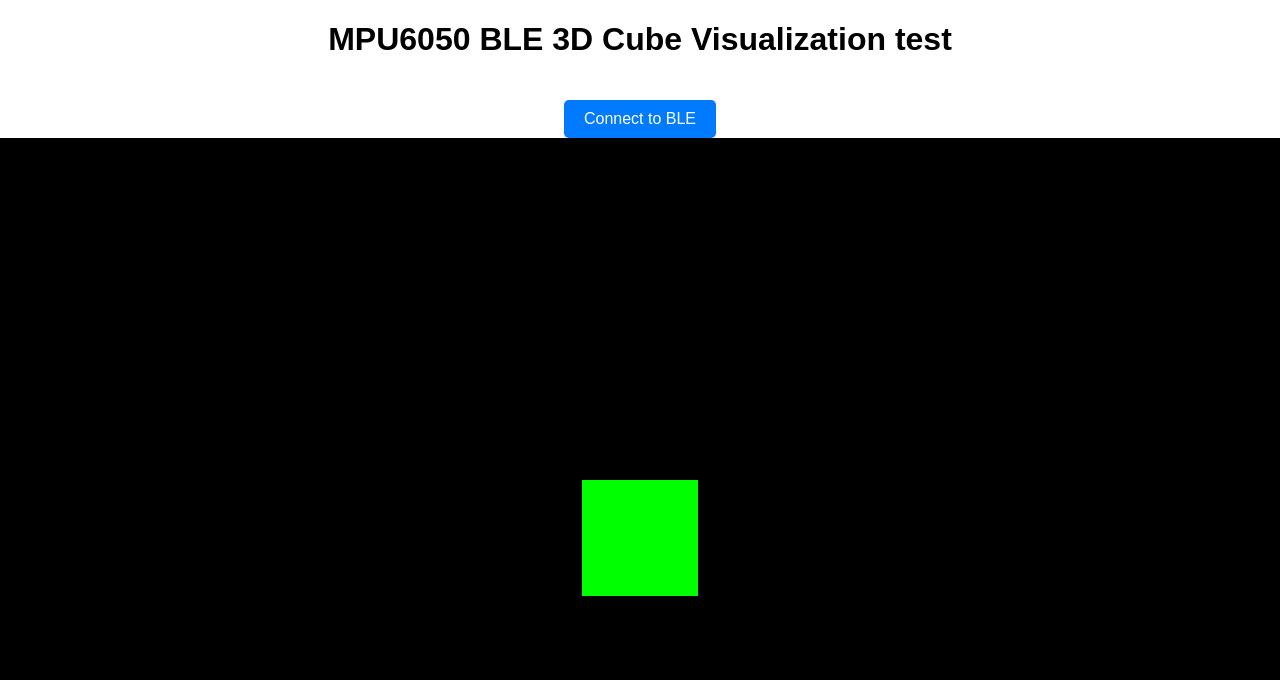
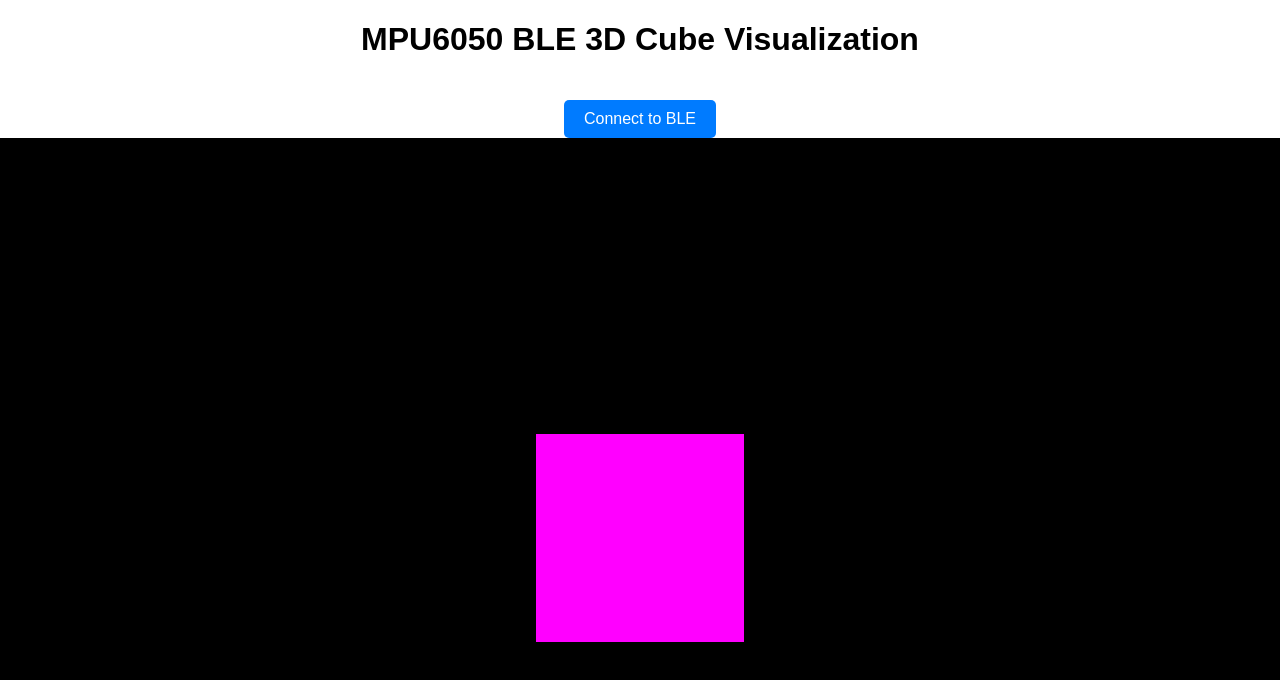
Before and after one commit to Khalaf001/mpu-6050, a plain HTML site: page index.html in a window 1280 px wide. Drawn offline with nearby package versions, Linux system fonts and the light colour scheme.

Commit message:
Add files via upload

```diff
--- a/index.html
+++ b/index.html
@@ -35,7 +35,7 @@
     </style>
 </head>
 <body>
-    <h1>MPU6050 BLE 3D Cube Visualization test</h1>
+    <h1>MPU6050 BLE 3D Cube Visualization</h1>
     <button id="connectButton">Connect to BLE</button>
     <div id="status"></div>
     <div id="container"></div>
@@ -55,13 +55,20 @@
             renderer.setSize(window.innerWidth, window.innerHeight);
             container.appendChild(renderer.domElement);
 
-            // Create a 3D cube
+            // Create a 3D cube with different colors on each face
             const geometry = new THREE.BoxGeometry(1, 1, 1); // Ensures the object is a cube
-            const material = new THREE.MeshBasicMaterial({ color: 0x00ff00 });
-            cube = new THREE.Mesh(geometry, material);
+            const materials = [
+                new THREE.MeshBasicMaterial({ color: 0xff0000 }), // Red
+                new THREE.MeshBasicMaterial({ color: 0x00ff00 }), // Green
+                new THREE.MeshBasicMaterial({ color: 0x0000ff }), // Blue
+                new THREE.MeshBasicMaterial({ color: 0xffff00 }), // Yellow
+                new THREE.MeshBasicMaterial({ color: 0xff00ff }), // Magenta
+                new THREE.MeshBasicMaterial({ color: 0x00ffff })  // Cyan
+            ];
+            cube = new THREE.Mesh(geometry, materials);
             scene.add(cube);
 
-            camera.position.z = 5;
+            camera.position.z = 3;
 
             animate();
         }
@@ -72,7 +79,7 @@
             renderer.render(scene, camera);
         }
 
-        // Connect to BLE and receive MPU6050 data
+        // Connect to BLE and receive MPU6050 roll and pitch data
         async function connectBLE() {
             try {
                 document.getElementById('status').innerText = "Requesting BLE device...";
@@ -108,13 +115,12 @@
                     const value = new TextDecoder().decode(event.target.value);
                     console.log("Data received:", value);
 
-                    // Parse the received data (accel_x, accel_y, accel_z, gyro_x, gyro_y, gyro_z)
-                    const [accelX, accelY, accelZ, gyroX, gyroY, gyroZ] = value.split(',').map(parseFloat);
+                    // Parse the received data (roll, pitch)
+                    const [roll, pitch] = value.split(',').map(parseFloat);
 
-                    // Use accelerometer data to rotate the 3D cube
-                    cube.rotation.x = accelX / 10; // Scale down for smoother rotation
-                    cube.rotation.y = accelY / 10;
-                    cube.rotation.z = accelZ / 10;
+                    // Use roll and pitch data to rotate the 3D cube
+                    cube.rotation.x = pitch * (Math.PI / 180); // Convert degrees to radians
+                    cube.rotation.y = roll * (Math.PI / 180);
                 });
             } catch (error) {
                 console.error("Error connecting to BLE device:", error);
```
